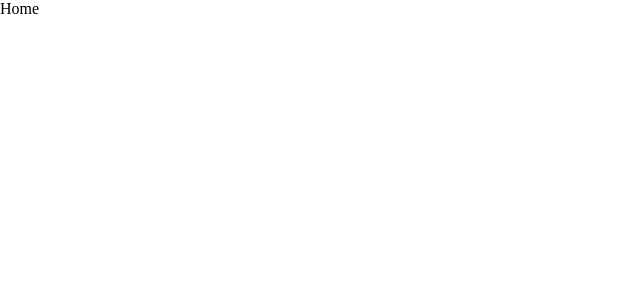
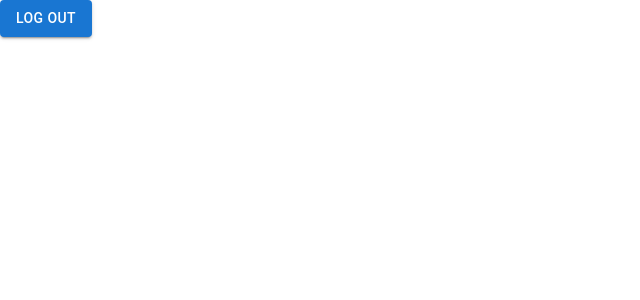
Before and after one commit to wasim475/alapon, a React (Vite) app: page /home in a window 1280 px wide. Shown: the top 300 px of the page, without its empty margins (0-640 px from the left). Built offline with nearby package versions, Linux system fonts and the light colour scheme.

Commit message:
sign out done

```diff
--- a/src/pages/Home.jsx
+++ b/src/pages/Home.jsx
@@ -1,8 +1,25 @@
+import { Button } from '@mui/material'
 import React from 'react'
+import { getAuth, signOut } from "firebase/auth";
+import { useNavigate } from 'react-router-dom';
+
 
 const Home = () => {
+  let navigate = useNavigate()
+  const auth = getAuth();
+
+  let handleLogout = ()=>{
+    signOut(auth).then(() => {
+      // Sign-out successful.
+    }).catch((error) => {
+      // An error happened.
+    });
+    navigate('/login')
+  }
   return (
-    <div>Home</div>
+    <>
+      <Button onClick={handleLogout} variant='contained'>Log Out</Button>
+    </>
   )
 }
 
```
